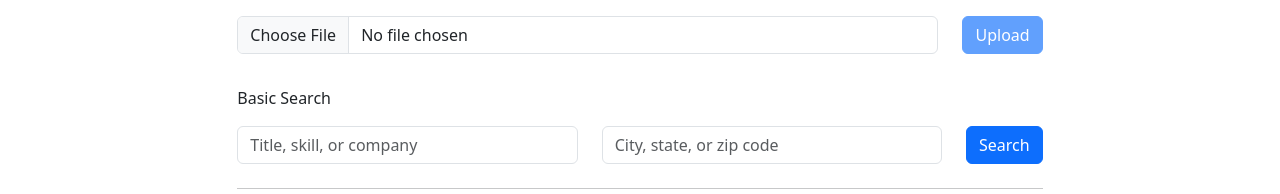
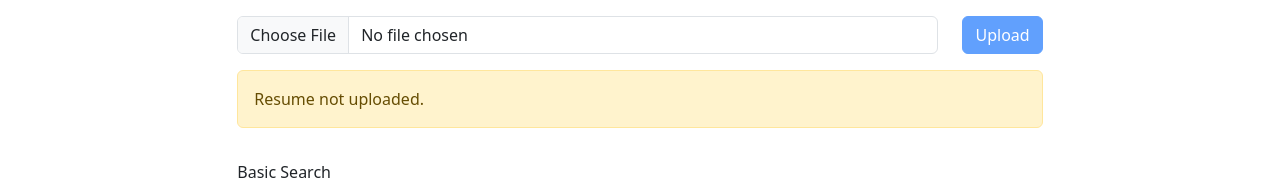
Before and after one commit to li-jiang-yan/ai-job-search-solution, a React (Vite) app in the folder vite-project/: page / in a window 1280 px wide. Shown: the part 173-367 px from the top of the page. Built offline with nearby package versions, Linux system fonts and the light colour scheme; no server answers.

Commit message:
added resume load indicators

```diff
--- a/vite-project/src/components/Home.jsx
+++ b/vite-project/src/components/Home.jsx
@@ -1,10 +1,14 @@
+import Alert from 'react-bootstrap/Alert';
+import Spinner from 'react-bootstrap/Spinner';
 import BasicSearch from './BasicSearch';
 import FilterSort from './FilterSort';
 import ResumeUpload from './ResumeUpload';
 import SearchResults from './SearchResults';
 
 const Home = ({
+  isUploading,
   setResume,
+  vectorizedResume,
   formData,
   setFormData,
   isSearching,
@@ -17,7 +21,7 @@ const Home = ({
 }) => {
   return (
     <>
-      <ResumeUpload setResume={setResume} />
+      <ResumeUpload setResume={setResume} vectorizedResume={vectorizedResume} />
       <BasicSearch
         formData={formData}
         setFormData={setFormData}
@@ -33,7 +37,14 @@ const Home = ({
         setSortTerm={setSortTerm}
       />
       <hr className='my-4' />
-      <SearchResults results={output} filterItems={filterItems} />
+      {isUploading ? (
+        <Alert variant='warning'>
+          <Spinner as='span' animation='border' size='sm' role='status' />
+          &ensp;Resume uploading in progress...
+        </Alert>
+      ) : (
+        <SearchResults results={output} filterItems={filterItems} />
+      )}
     </>
   );
 };
--- a/vite-project/src/components/Main.jsx
+++ b/vite-project/src/components/Main.jsx
@@ -10,6 +10,7 @@ const Main = () => {
 
   // ResumeUpload
   const [resume, setResume] = useState({});
+  const [isUploading, setIsUploading] = useState(false);
   const [vectorizedResume, setVectorizedResume] = useState({});
 
   // BasicSearch
@@ -33,6 +34,8 @@ const Main = () => {
     if (Object.keys(resume).length > 0) {
       const vectorizeResume = async () => {
         try {
+          setIsUploading(true);
+
           const response = await fetch('/api/vectorize', {
             method: 'POST',
             headers: {
@@ -53,6 +56,8 @@ const Main = () => {
         } catch (e) {
           console.error('Fetch operation failed:', e);
           alert('Error vectorizing resume. Please try again.');
+        } finally {
+          setIsUploading(false);
         }
       };
 
@@ -167,7 +172,9 @@ const Main = () => {
             path='/'
             element={
               <Home
+                isUploading={isUploading}
                 setResume={setResume}
+                vectorizedResume={vectorizedResume}
                 formData={formData}
                 setFormData={setFormData}
                 isSearching={isSearching}
--- a/vite-project/src/components/ResumeUpload.jsx
+++ b/vite-project/src/components/ResumeUpload.jsx
@@ -1,10 +1,11 @@
 import { useState } from 'react';
+import Alert from 'react-bootstrap/Alert';
 import Button from 'react-bootstrap/Button';
 import Col from 'react-bootstrap/Col';
 import Form from 'react-bootstrap/Form';
 import Row from 'react-bootstrap/Row';
 
-const ResumeUpload = ({ setResume }) => {
+const ResumeUpload = ({ setResume, vectorizedResume }) => {
   const [buttonEnabled, setButtonEnabled] = useState(false);
   const [file, setFile] = useState(null);
 
@@ -41,6 +42,17 @@ const ResumeUpload = ({ setResume }) => {
           </Button>
         </Col>
       </Row>
+      <Row>
+        <Col>
+          {vectorizedResume &&
+          Object.keys(vectorizedResume).length === 0 &&
+          vectorizedResume.constructor === Object ? (
+            <Alert variant='warning'>Resume not uploaded.</Alert>
+          ) : (
+            <Alert variant='success'>Resume successfully uploaded.</Alert>
+          )}
+        </Col>
+      </Row>
     </Form>
   );
 };
```
